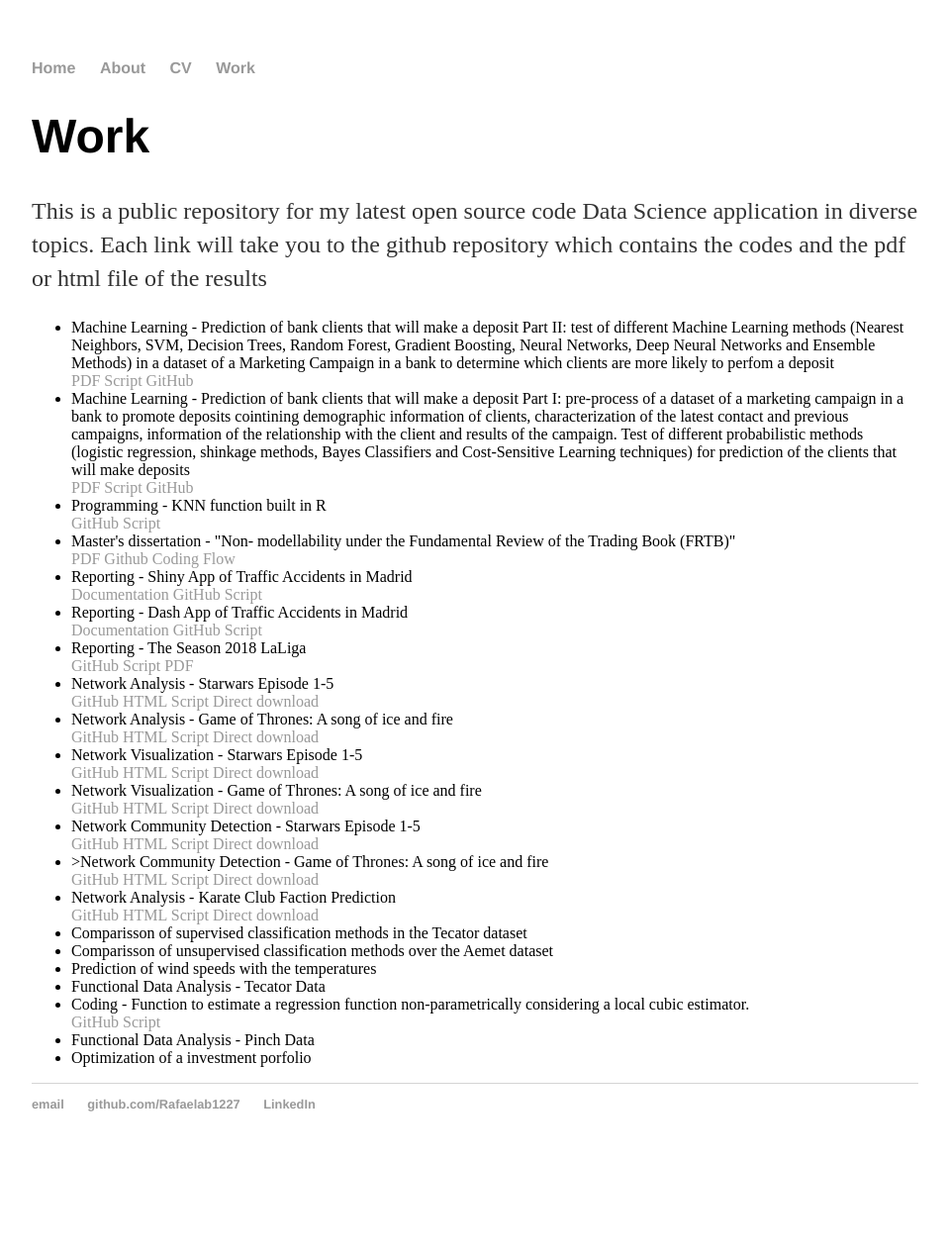
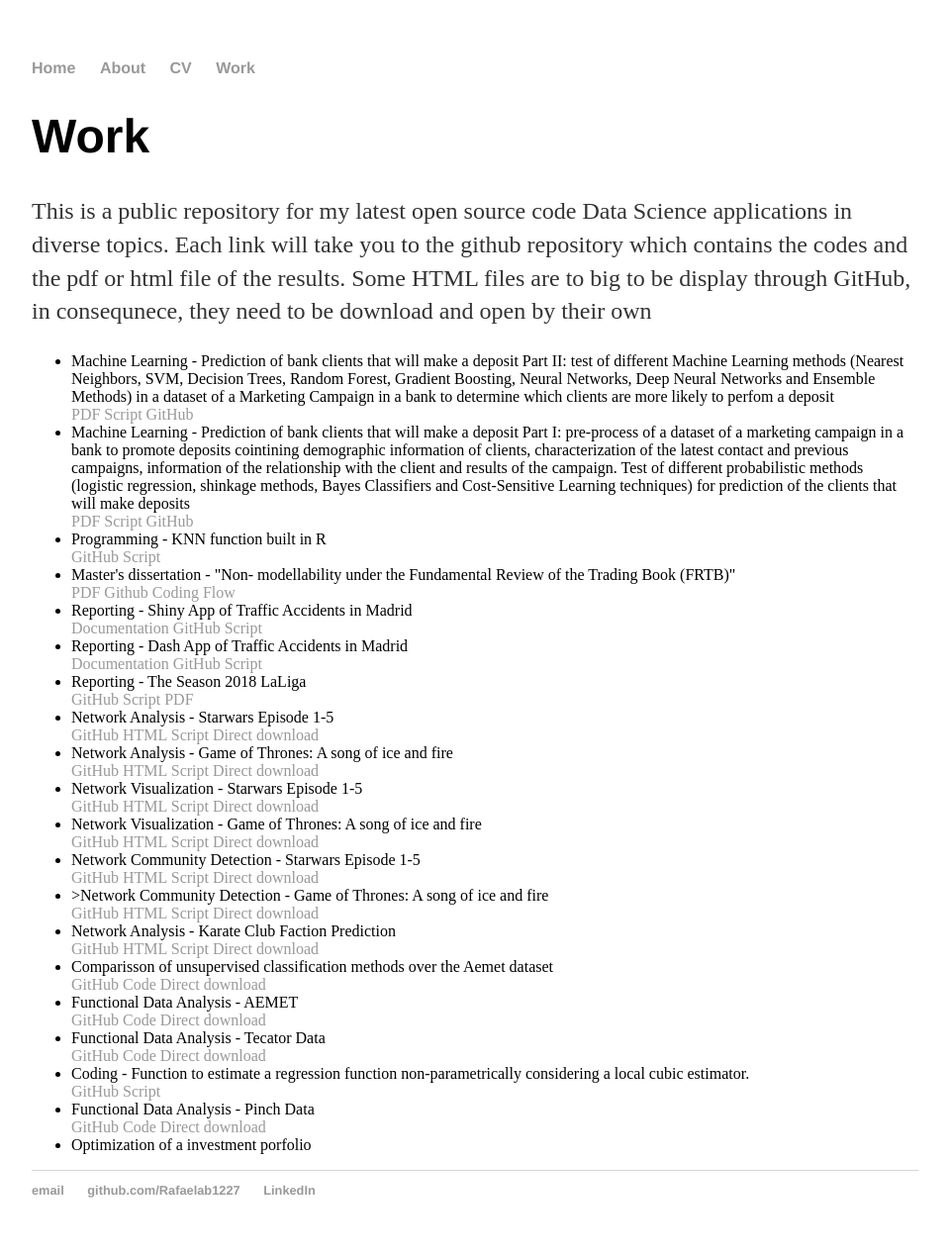
Before and after one commit to Rafaelab1227/Rafaelab1227.github.io, a Jekyll site: the page built from work/index.html, in a window 1280 px wide. Shown: the whole page at 99% size, without its empty margins (160-1119 px from the left). Built offline with Jekyll 4.4.1, drawn with Linux system fonts in a browser that asks for light colours; before the commit the page ends 1183 px from its top, so only the background shows below that.

Commit message:
Update index.html of work

```diff
--- a/work/index.html
+++ b/work/index.html
@@ -4,8 +4,8 @@ title: work
 ---
 <div class="blurb">
 	<h1>Work</h1>
-	<p>This is a public repository for my latest open source code Data Science application in diverse topics. Each link will take you to the github repository which
-  contains the codes and the pdf or html file of the results</p>
+	<p>This is a public repository for my latest open source code Data Science applications in diverse topics. Each link will take you to the github repository which
+  contains the codes and the pdf or html file of the results. Some HTML files are to big to be display through GitHub, in consequnece, they need to be download and open by their own</p>
 	<ul>
 		<li>Machine Learning - Prediction of bank clients that will make a deposit Part II: test of different
 			Machine Learning methods (Nearest Neighbors, SVM, Decision Trees, Random Forest,
@@ -33,7 +33,7 @@ title: work
 			<a href="https://github.com/Rafaelab1227/K-Nearest-Neighbors">GitHub</a>
 			<a href="https://github.com/Rafaelab1227/K-Nearest-Neighbors/blob/main/Script.R">Script</a>
 
-		<li>Master's dissertation - "Non- modellability under the Fundamental Review of the Trading Book (FRTB)"</li>
+		<li> Master's dissertation - "Non- modellability under the Fundamental Review of the Trading Book (FRTB)"</li>
 
 			<a href="https://github.com/Rafaelab1227/NM-UNDER-FRTB/blob/master/TFM%20NM%20under%20FRTB.pdf">PDF</a>
 			<a href="https://github.com/Rafaelab1227/NM-UNDER-FRTB">Github</a>
@@ -97,16 +97,30 @@ title: work
 			<a href="https://github.com/Rafaelab1227/Karate-Club/blob/main/Karate%20Club%20Network%20Analysis.Rmd">Script</a>
 			<a href="https://github.com/Rafaelab1227/Karate-Club/archive/main.zip">Direct download</a>
 
-		<li> Comparisson of supervised classification methods in the Tecator dataset </li>
 		<li> Comparisson of unsupervised classification methods over the Aemet dataset </li>
-		<li> Prediction of wind speeds with the temperatures </li>
-		<li> Functional Data Analysis - Tecator Data</li>
+			<a href="https://github.com/Rafaelab1227/AEMET">GitHub</a>
+			<a href="https://github.com/Rafaelab1227/AEMET/blob/main/Unsupervised%20Classification%20methods.Rmd">Code</a>
+			<a https://github.com/Rafaelab1227/AEMET/archive/main.zip">Direct download</a>
+
+		<li> Functional Data Analysis - AEMET </li>
+			<a href="https://github.com/Rafaelab1227/AEMET">GitHub</a>
+			<a href="https://github.com/Rafaelab1227/AEMET/blob/main/Functional%20Analyisis%20AEMET.Rmd">Code</a>
+			<a href="https://github.com/Rafaelab1227/AEMET/archive/main.zip">Direct download</a>
+
+		<li> Functional Data Analysis - Tecator Data </li>
+			<a href="https://github.com/Rafaelab1227/Tecator">GitHub</a>
+			<a href="https://github.com/Rafaelab1227/Tecator/blob/main/Functional%20Analysis%20Tecator%20Data.Rmd">Code</a>
+			<a href="https://github.com/Rafaelab1227/Tecator/archive/main.zip">Direct download</a>
 
 		<li> Coding - Function to estimate a regression function non-parametrically considering a local cubic estimator. </li>
 			<a href="https://github.com/Rafaelab1227/Local-cubic-estimator">GitHub</a>
 			<a href="https://github.com/Rafaelab1227/Local-cubic-estimator/blob/main/Script.R">Script</a>
 
 		<li> Functional Data Analysis - Pinch Data</li>
+			<a href="https://github.com/Rafaelab1227/Pinch-data">GitHub</a>
+			<a href="https://github.com/Rafaelab1227/Pinch-data/blob/main/Functional%20Analysis%20Pinch%20Data.Rmd">Code</a>
+			<a href="https://github.com/Rafaelab1227/Pinch-data/archive/main.zip">Direct download</a>
+
 		<li> Optimization of a investment porfolio </li>
 
 </ul>
```
